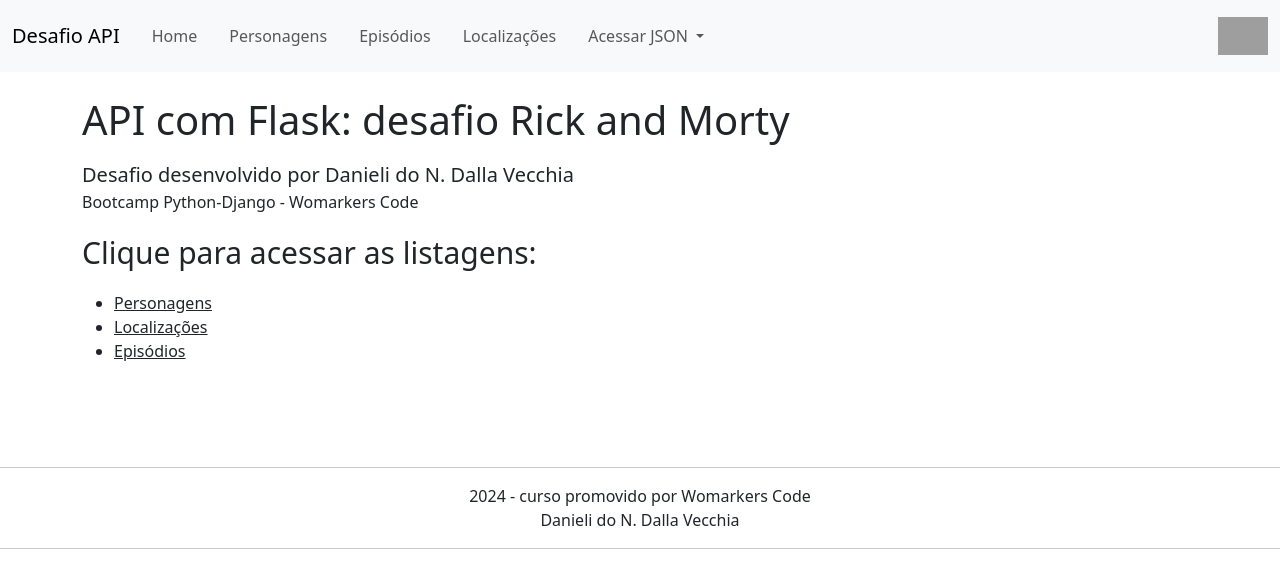
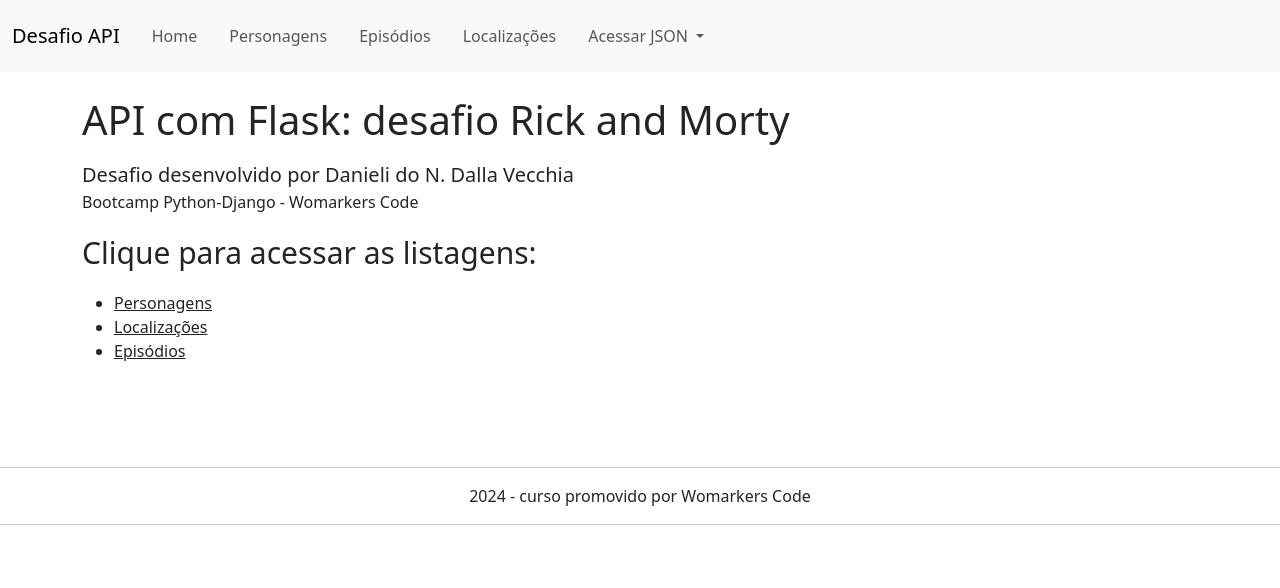
Before and after one commit to Leli2004/Desafio-APIcomFlask-RickandMorty, a Flask app: page / in a window 1280 px wide. Shown: the top 588 px of the page. Run offline with Flask 3, Linux system fonts and the light colour scheme; some libraries are stand-ins or nearby versions; grey boxes are pictures that could not be loaded.

Commit message:
Ajustes layout

```diff
--- a/my-venv/pyvenv.cfg
+++ b/my-venv/pyvenv.cfg
@@ -2,4 +2,4 @@ home = C:\Users\Softex\AppData\Local\Programs\Python\Python312
 include-system-site-packages = false
 version = 3.12.1
 executable = C:\Users\Softex\AppData\Local\Programs\Python\Python312\python.exe
-command = C:\Users\Softex\AppData\Local\Programs\Python\Python312\python.exe -m venv C:\laragon\www\Desafio-Rick-and-Morty\my-venv
+command = C:\Users\Softex\AppData\Local\Programs\Python\Python312\python.exe -m venv C:\Codar\Desafio-Rick-and-Morty\my-venv
--- a/templates/layout.html
+++ b/templates/layout.html
@@ -3,7 +3,7 @@
 <head>
     <meta charset="UTF-8">
     <meta name="viewport" content="width=device-width, initial-scale=1.0">
-    <title>Danieli</title>
+    <title>Squad ENIAC</title>
     <link href="https://cdn.jsdelivr.net/npm/bootstrap@5.3.2/dist/css/bootstrap.min.css" rel="stylesheet" integrity="sha384-T3c6CoIi6uLrA9TneNEoa7RxnatzjcDSCmG1MXxSR1GAsXEV/Dwwykc2MPK8M2HN" crossorigin="anonymous">
     <script src="https://kit.fontawesome.com/a076d05399.js" crossorigin="anonymous"></script>
 </head>
@@ -55,9 +55,6 @@
                 </div>
                 </ul>
               </div>
-              <div style="align-items: right;">
-                <a href="https://github.com/Leli2004" target="_blank"><img src="https://github.githubassets.com/assets/GitHub-Mark-ea2971cee799.png" width="50px"></a>
-              </div>
             </div>
           </nav>
     </header><br>
@@ -69,7 +66,6 @@
 <footer style="text-align: center;" class=""> <br><br>
     <hr>
     2024 - curso promovido por Womarkers Code<br>
-    Danieli do N. Dalla Vecchia
     <hr>
 </footer>
 </html>
```
Also changed, not shown: orientacoes.md (+2 -2 lines), 6 other files.
